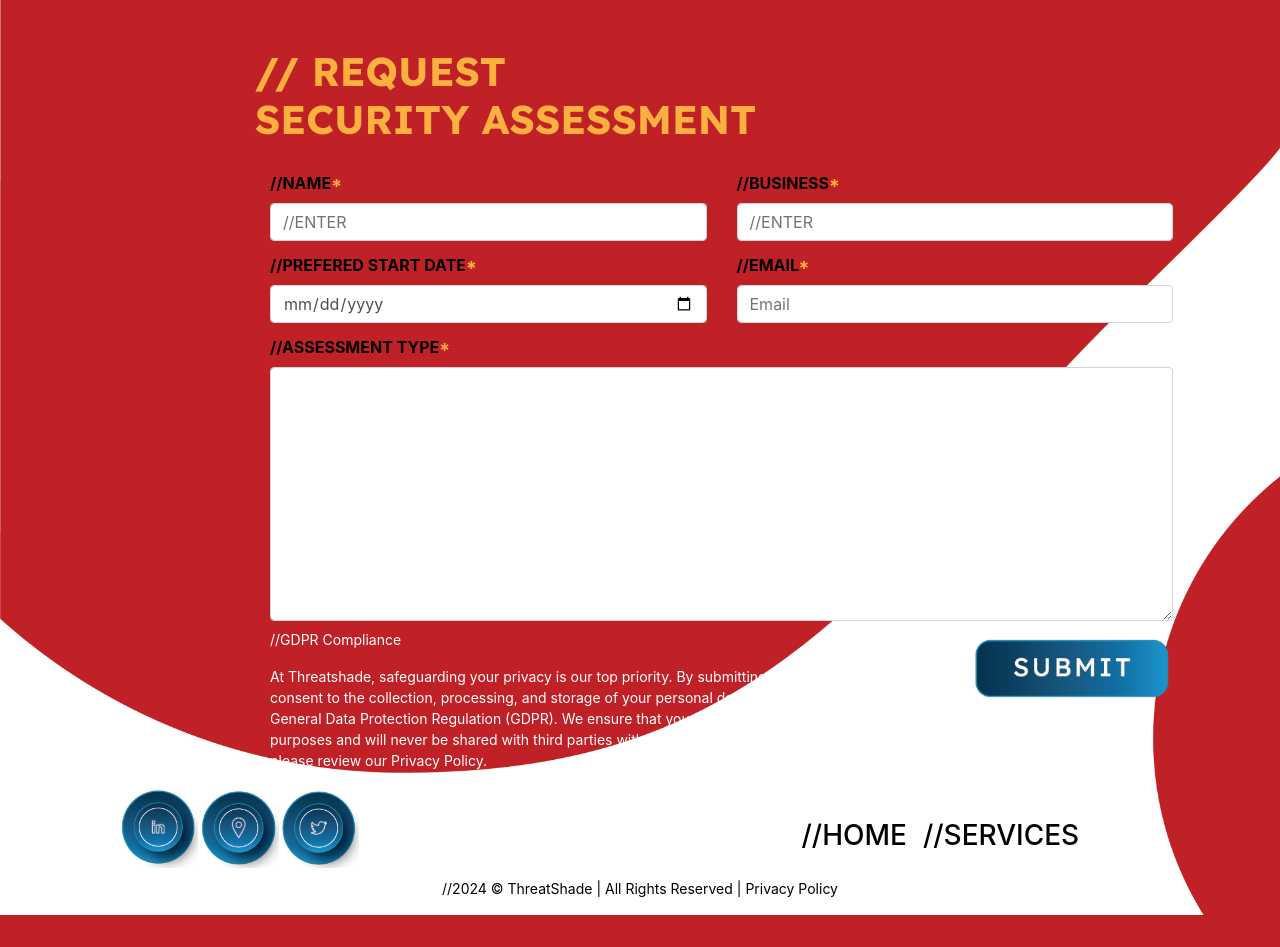
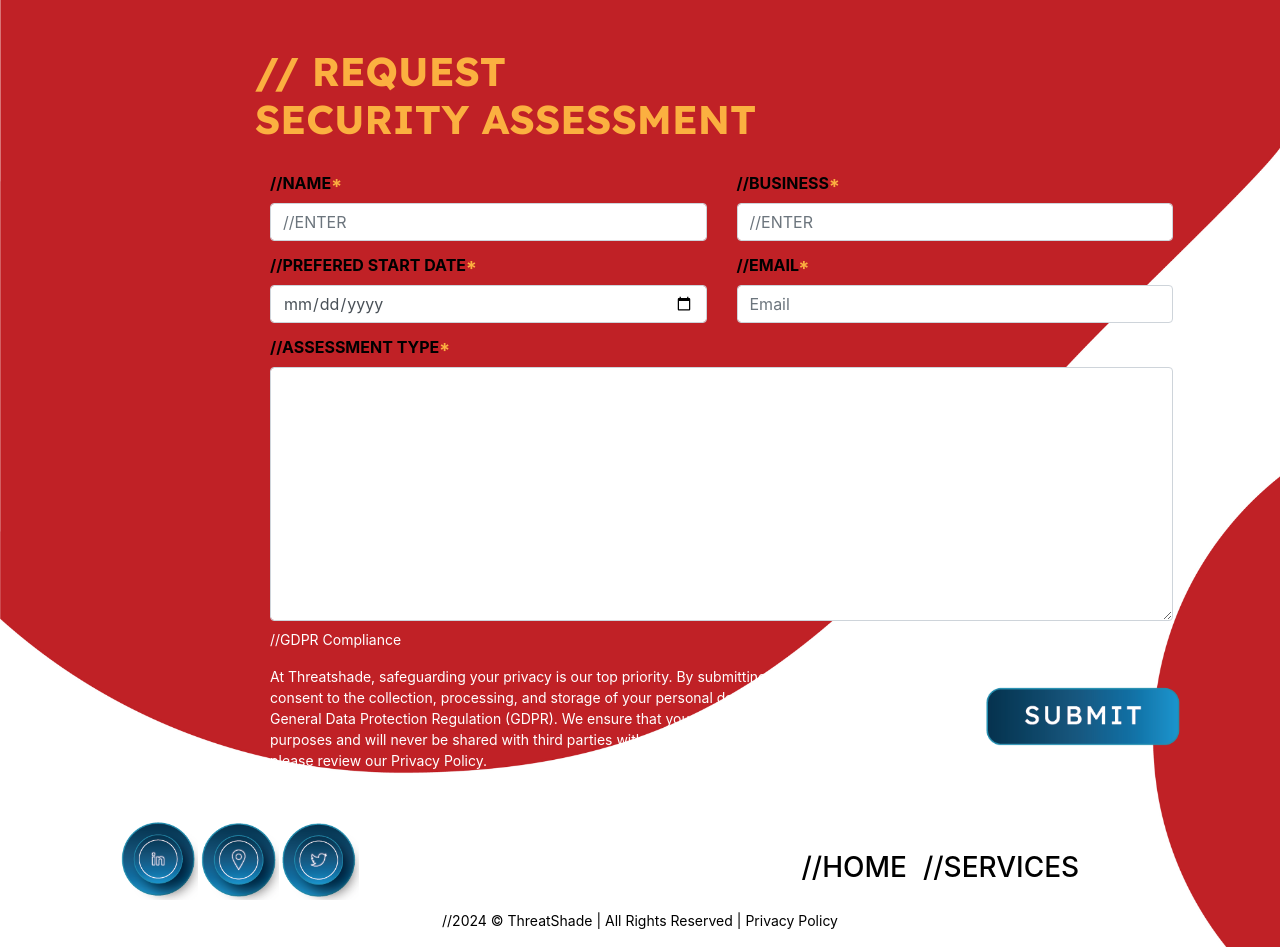
Before and after one commit to SeanKDugg/threatshade, a Flask app: page /contact-us/ in a window 1280 px wide. Shown: the part 125-1072 px from the top of the page. Before the commit the page ends 1040 px from the top, so only its background shows below. Run offline with Flask 3, Linux system fonts and the light colour scheme; some libraries are stand-ins or nearby versions.

Commit message:
Fix 'GET' on submit, style for smaller devices

```diff
--- a/templates/contact.html
+++ b/templates/contact.html
@@ -25,25 +25,25 @@
     {% include 'navbar-contact.html' %}
     {% block content %}
 
-        <form class="container content text-black center pt-5 mt-5px-5 mx-lg-5" onsubmit="return sendMail(this);">
+        <form id="contactForm" class="container content text-black center pt-5 mt-5px-5 mx-lg-5" onsubmit="return sendMail(this);">
             <div class="ml-lg-5 pl-lg-5">
                 <h1 class="uppercase yellow ml-lg-5 pl-lg-5 pb-3">// Request <br> Security Assessment</h1>
                 <div class="row uppercase ml-lg-5 pl-lg-5">
-                    <div class="col pt-1 pb-2">
+                    <div class="col-12 col-md-6 pt-1 pb-2">
                         <label for="name" class="font-weight-bold">//Name<span class="yellow">*</span></label>
                         <input type="text" name="name" id="name" class="form-control" placeholder="//ENTER" required>
                     </div>
-                    <div class="col pt-1 pb-2">
+                    <div class="col-12 col-md-6 pt-1 pb-2">
                         <label for="business" class="font-weight-bold">//Business<span class="yellow">*</span></label>
                         <input type="text" name="business" id="business" class="form-control" placeholder="//ENTER" required>
                     </div>
                 </div>
                 <div class="row uppercase ml-lg-5 pl-lg-5">
-                    <div class="col pt-1 pb-2">
+                    <div class="col-12 col-md-6 pt-1 pb-2">
                         <label for="startdate" class="font-weight-bold">//Prefered start date<span class="yellow">*</span></label>
                         <input type="date" name="start" id="startdate" class="form-control" required>
                     </div>
-                    <div class="col pt-1 pb-2">
+                    <div class="col-12 col-md-6 pt-1 pb-2">
                         <label for="emailaddress" class="font-weight-bold">//Email<span class="yellow">*</span></label>
                         <input type="email" name="email" id="emailaddress" class="form-control" placeholder="Email" required>
                     </div>
@@ -55,13 +55,13 @@
                         </textarea>
                     </div>
                 </div>
-                <div class="d-flex flex-column flex-md-row justify-content-center justify-content-lg-between ml-lg-5 pl-lg-5">
-                    <div class="flex-column col-md-7 col-lg-9 text-white small">
+                <div class="row ml-lg-5 pl-lg-5">
+                    <div class="col-12 col-md-7 col-lg-9 text-white small">
                         <p>//GDPR Compliance</p>
                         <p> {{ paragraph1 }} </p>
                     </div>
-                    <div class="flex-column col-md-5 col-lg-3">
-                        <button type="submit" class="btn d-flex flex-row justify-content-center justify-content-md-end">
+                    <div class="col-12 col-md-5 col-lg-3 mb-3 text-center">
+                        <button type="submit" class="btn my-5">
                             <img src="{{url_for('static', filename='images/Button - Standard - 150dpi-04.png')}}" class="button-submit" alt="Submit">
                         </button>
                     </div>
```
